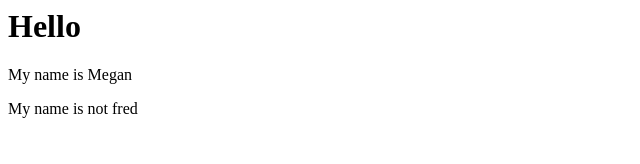
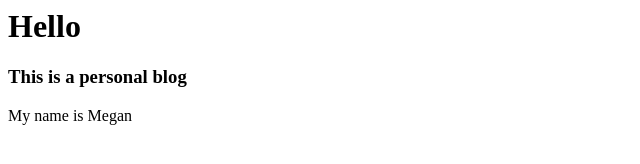
Before and after one commit to meganludlow/CFG-Class, a plain HTML site: page index.html in a window 1280 px wide. Shown: the whole page, without its empty margins (0-640 px from the left). Drawn offline with Linux system fonts and the light colour scheme.

Commit message:
Update index.html

```diff
--- a/index.html
+++ b/index.html
@@ -1,3 +1,3 @@
 <h1>Hello</h1>
+  <h3> This is a personal blog</h3>
   <p>My name is Megan</p>
-  <p>My name is not fred</p>
```
